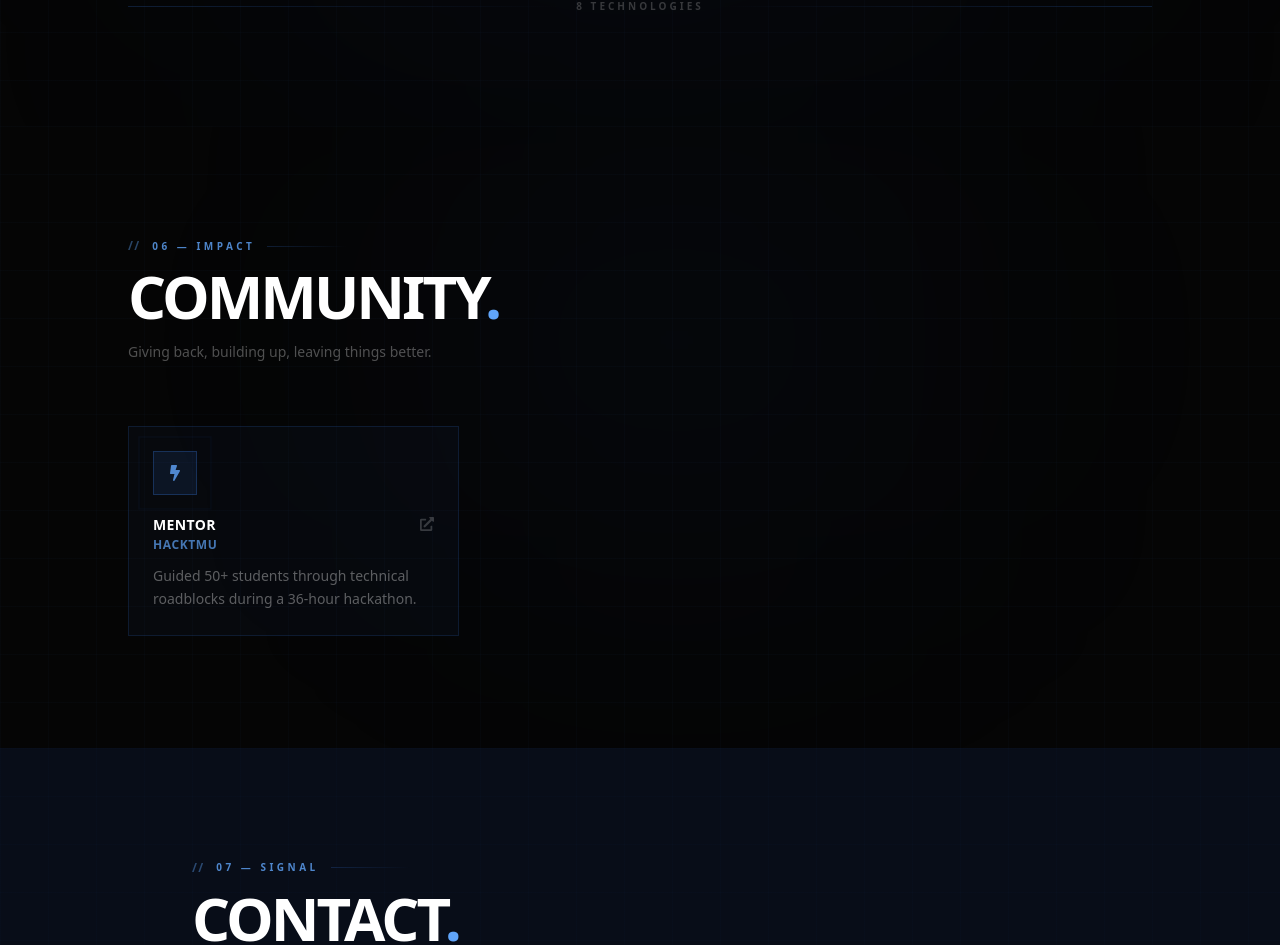
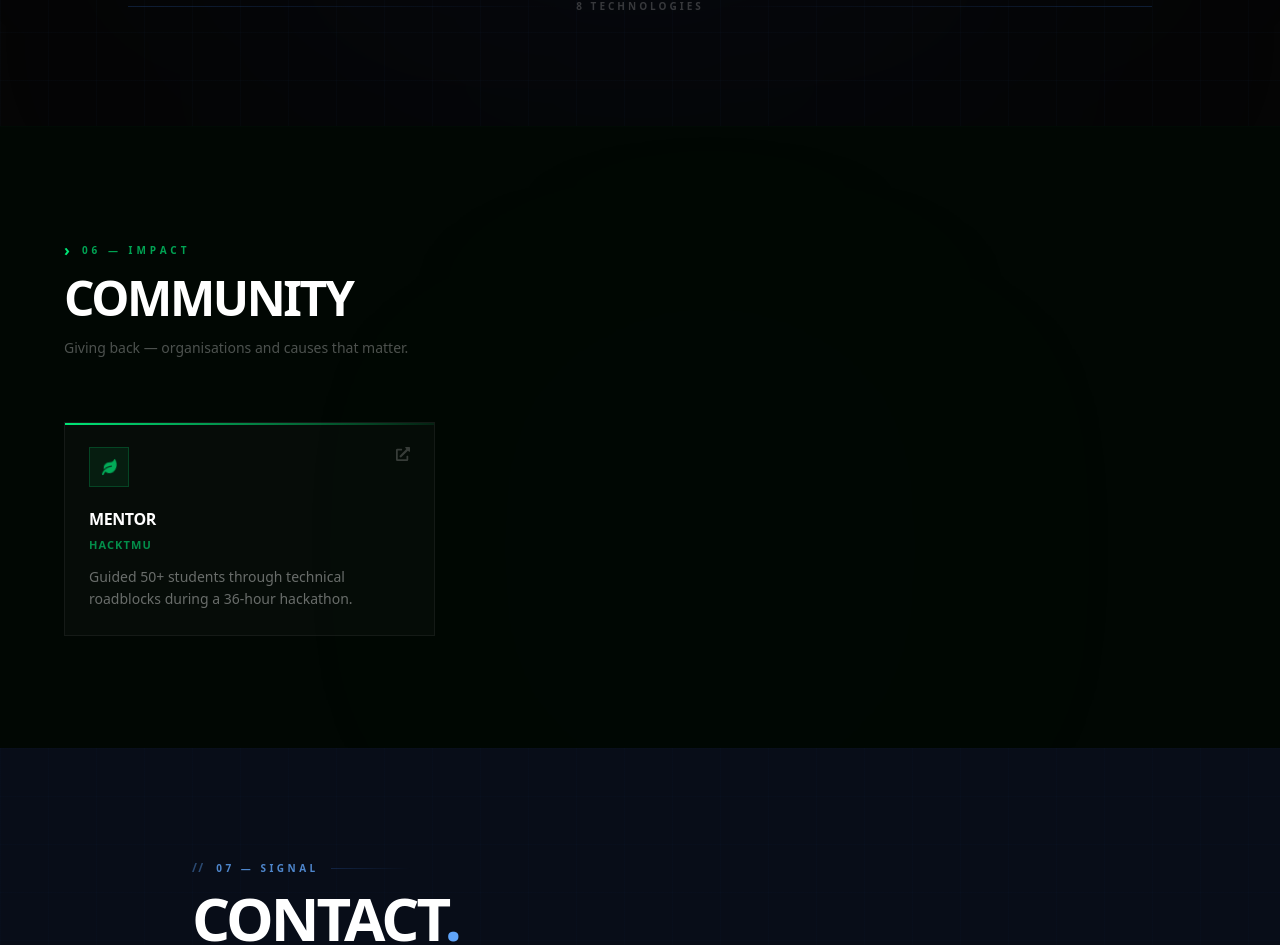
Before and after one commit to salienceenterprises-lab/portfolio-5f77b, a Next.js app: page /portfolio-5f77b/ in a window 1280 px wide. Shown: the part 4320-5265 px from the top of the page. Built offline with nearby package versions, Linux system fonts and the light colour scheme.

Commit message:
Update app/components/community.jsx via Portfolio SaaS

```diff
--- a/app/components/community.jsx
+++ b/app/components/community.jsx
@@ -1,117 +1,99 @@
 "use client";
 import { motion } from "framer-motion";
-import { FaBolt, FaExternalLinkAlt } from "react-icons/fa";
+import { FaLeaf, FaExternalLinkAlt } from "react-icons/fa";
 
 export default function PortfolioCommunity({ data }) {
-  if (!data?.community?.length) return null;
+  if (!data?.community || !Array.isArray(data.community) || data.community.length === 0) return null;
 
   return (
-    <section id="community" className="relative py-28 px-6 overflow-hidden bg-[#050505]">
+    <section id="community" className="relative py-28 px-6 overflow-hidden bg-[#010703]">
 
-      {/* Ambient */}
       <div className="absolute inset-0 pointer-events-none">
-        <div className="absolute bottom-1/3 left-1/3 w-[500px] h-[400px] bg-blue-600/[0.05] blur-[150px] rounded-full" />
-        <div className="absolute inset-0 bg-[linear-gradient(rgba(59,130,246,0.025)_1px,transparent_1px),linear-gradient(90deg,rgba(59,130,246,0.025)_1px,transparent_1px)] bg-[size:48px_48px]" />
+        <div className="absolute bottom-0 right-1/4 w-[500px] h-[400px] rounded-full blur-[200px]"
+          style={{ background: "radial-gradient(circle, rgba(0,230,118,0.05), transparent 70%)" }} />
+        <div className="absolute inset-0 bg-[linear-gradient(rgba(0,230,118,0.015)_1px,transparent_1px)] bg-[size:64px]" />
       </div>
 
-      <div className="max-w-5xl mx-auto relative z-10">
+      <div className="max-w-6xl mx-auto relative z-10">
 
-        {/* Section label */}
-        <motion.div
-          initial={{ opacity: 0, x: -20 }}
-          whileInView={{ opacity: 1, x: 0 }}
-          viewport={{ once: true }}
-          transition={{ duration: 0.5 }}
-          className="flex items-center gap-3 mb-3"
-        >
-          <span className="text-blue-400/40 font-black text-xs tracking-widest select-none">{"//"}</span>
-          <span className="text-[10px] font-black tracking-[0.35em] uppercase text-blue-400/80">06 — Impact</span>
-          <div className="flex-1 h-px bg-gradient-to-r from-blue-500/20 to-transparent max-w-[80px]" />
+        <motion.div initial={{ opacity: 0, x: -20 }} whileInView={{ opacity: 1, x: 0 }}
+          viewport={{ once: true }} transition={{ duration: 0.6 }}
+          className="flex items-center gap-3 mb-3">
+          <span className="font-black text-base" style={{ color: "#00e676" }}>›</span>
+          <span className="text-[10px] font-black tracking-[0.4em] uppercase"
+            style={{ color: "rgba(0,230,118,0.7)" }}>06 — Impact</span>
         </motion.div>
 
-        <motion.h2
-          initial={{ opacity: 0, y: 18 }}
-          whileInView={{ opacity: 1, y: 0 }}
-          viewport={{ once: true }}
-          transition={{ duration: 0.6, delay: 0.05 }}
-          className="text-4xl sm:text-6xl font-black tracking-tighter text-white mb-4 uppercase"
-        >
-          Community<span className="text-blue-400">.</span>
+        <motion.h2 initial={{ opacity: 0, y: 20 }} whileInView={{ opacity: 1, y: 0 }}
+          viewport={{ once: true }} transition={{ duration: 0.7, delay: 0.05 }}
+          className="text-4xl sm:text-5xl font-black tracking-tighter text-white mb-4 uppercase">
+          Community
         </motion.h2>
-
-        <motion.p
-          initial={{ opacity: 0 }}
-          whileInView={{ opacity: 1 }}
-          viewport={{ once: true }}
-          transition={{ duration: 0.5, delay: 0.15 }}
-          className="text-white/30 text-sm mb-16 max-w-sm"
-        >
-          Giving back, building up, leaving things better.
+        <motion.p initial={{ opacity: 0 }} whileInView={{ opacity: 1 }} viewport={{ once: true }}
+          transition={{ duration: 0.6, delay: 0.15 }}
+          className="text-sm mb-16 max-w-md" style={{ color: "rgba(255,255,255,0.3)" }}>
+          Giving back — organisations and causes that matter.
         </motion.p>
 
-        <div className="grid gap-4 sm:grid-cols-2 lg:grid-cols-3">
-          {data.community.map((item, index) => (
+        <div className="grid grid-cols-1 md:grid-cols-2 lg:grid-cols-3 gap-5">
+          {data.community.map((item, index) => {
+            if (!item) return null;
+            return (
+              <motion.div key={index}
+                initial={{ opacity: 0, y: 28 }}
+                whileInView={{ opacity: 1, y: 0 }}
+                viewport={{ once: true, amount: 0.2 }}
+                transition={{ type: "spring", stiffness: 100, damping: 15, delay: index * 0.08 }}
+                whileHover={{ y: -5 }}
+                className="group relative overflow-hidden transition-all duration-300"
+                style={{
+                  background: "rgba(255,255,255,0.02)",
+                  border: "1px solid rgba(255,255,255,0.06)",
+                }}>
+
+                {/* Top green bar */}
+                <div className="absolute top-0 left-0 right-0 h-0.5"
+                  style={{ background: "linear-gradient(90deg, #00e676, rgba(0,230,118,0.1))" }} />
+
+                <div className="absolute inset-0 opacity-0 group-hover:opacity-100 transition-opacity duration-400 pointer-events-none"
+                  style={{ background: "linear-gradient(135deg, rgba(0,230,118,0.04), transparent)" }} />
+
+                <div className="p-6 relative z-10">
+                  <div className="flex items-start justify-between mb-5">
+                    <div className="w-10 h-10 flex items-center justify-center transition-all duration-300"
+                      style={{
+                        background: "rgba(0,230,118,0.08)",
+                        border: "1px solid rgba(0,230,118,0.2)",
+                      }}>
                       <motion.div
-              key={index}
-              initial={{ opacity: 0, y: 24 }}
-              whileInView={{ opacity: 1, y: 0 }}
-              viewport={{ once: true }}
-              transition={{ duration: 0.5, delay: index * 0.08 }}
-              whileHover={{ y: -5 }}
-              className="group relative bg-blue-500/[0.03] border border-blue-500/15 p-6 overflow-hidden hover:border-blue-500/45 hover:shadow-[0_16px_50px_rgba(59,130,246,0.12)] transition-all duration-400"
-            >
-              {/* Corner bracket — top left */}
-              <div className="absolute top-0 left-0 w-5 h-5 border-t-2 border-l-2 border-blue-500/0 group-hover:border-blue-500/70 transition-colors duration-400" />
-              {/* Corner bracket — bottom right */}
-              <div className="absolute bottom-0 right-0 w-5 h-5 border-b-2 border-r-2 border-blue-500/0 group-hover:border-blue-500/70 transition-colors duration-400" />
-
-              {/* Electric flash icon with pulse */}
-              <div className="relative w-11 h-11 mb-5">
-                {/* Electric pulse rings */}
-                {[0, 1].map((r) => (
-                  <motion.div
-                    key={r}
-                    animate={{ scale: [1, 2.2], opacity: [0.25, 0] }}
-                    transition={{ duration: 2, repeat: Infinity, delay: index * 0.4 + r * 0.8 }}
-                    className="absolute inset-0 border border-blue-500/40"
-                  />
-                ))}
-                <div className="relative w-11 h-11 bg-blue-500/[0.1] border border-blue-500/25 flex items-center justify-center group-hover:border-blue-500/60 transition-colors duration-300 z-10">
-                  <FaBolt className="w-4 h-4 text-blue-400/80" />
-                </div>
-              </div>
-
-              <div className="flex items-start justify-between gap-2 mb-2">
-                <div>
-                  <h3 className="font-black text-white text-sm uppercase tracking-wide mb-0.5 group-hover:text-blue-200 transition-colors duration-300">
-                    {item.role}
-                  </h3>
-                  <p className="text-xs font-bold text-blue-400/70 uppercase tracking-wider">{item.organization}</p>
+                        animate={{ rotate: [0, 10, -10, 0] }}
+                        transition={{ duration: 4, repeat: Infinity, delay: index * 0.6 }}>
+                        <FaLeaf className="w-4 h-4" style={{ color: "rgba(0,230,118,0.7)" }} />
+                      </motion.div>
                     </div>
                     {item.link && (
-                  <a
-                    href={item.link}
-                    target="_blank"
-                    rel="noopener noreferrer"
-                    className="text-white/20 hover:text-blue-400 transition-colors mt-0.5 flex-shrink-0"
-                  >
-                    <FaExternalLinkAlt className="w-3.5 h-3.5" />
+                      <a href={item.link} target="_blank" rel="noopener noreferrer"
+                        className="transition-colors" style={{ color: "rgba(255,255,255,0.2)" }}
+                        aria-label={`Visit ${item.organization}`}>
+                        <FaExternalLinkAlt className="w-3.5 h-3.5 hover:text-[#00e676]" />
                       </a>
                     )}
                   </div>
 
-              {item.description && (
-                <p className="text-sm text-white/35 leading-relaxed mt-3">{item.description}</p>
-              )}
-
-              {/* Bottom indicator line */}
-              <motion.div
-                initial={{ scaleX: 0 }}
-                whileHover={{ scaleX: 1 }}
-                className="absolute bottom-0 left-0 right-0 h-px bg-gradient-to-r from-transparent via-blue-400/60 to-transparent origin-left"
-              />
+                  <h3 className="font-black text-white mb-1.5 group-hover:text-[#00e676] transition-colors duration-300 uppercase tracking-tight">
+                    {item.role || "Contributor"}
+                  </h3>
+                  <p className="text-[11px] font-black uppercase tracking-widest mb-3"
+                    style={{ color: "rgba(0,230,118,0.6)" }}>
+                    {item.organization || "Community Initiative"}
+                  </p>
+                  <p className="text-sm leading-relaxed" style={{ color: "rgba(255,255,255,0.4)" }}>
+                    {item.description || ""}
+                  </p>
+                </div>
               </motion.div>
-          ))}
+            );
+          })}
         </div>
       </div>
     </section>
```
Lines whose indentation alone changed are shown as unchanged.
